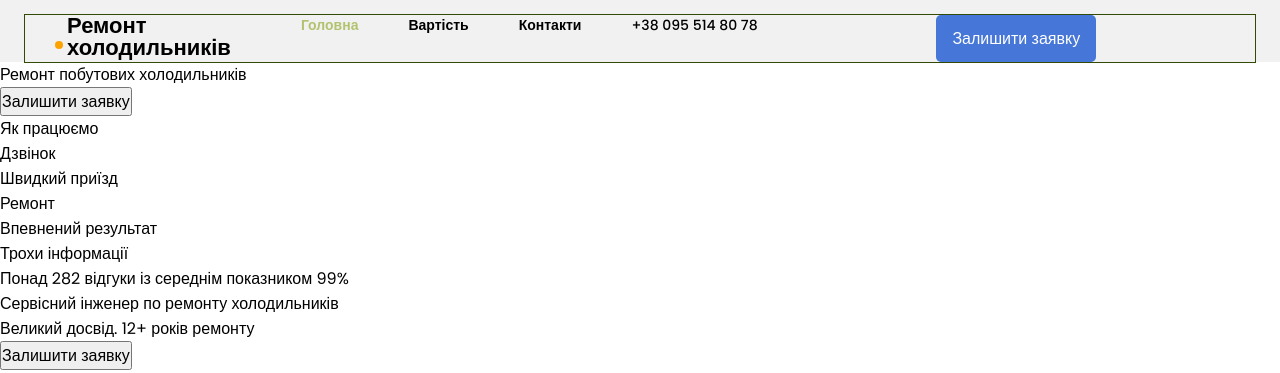
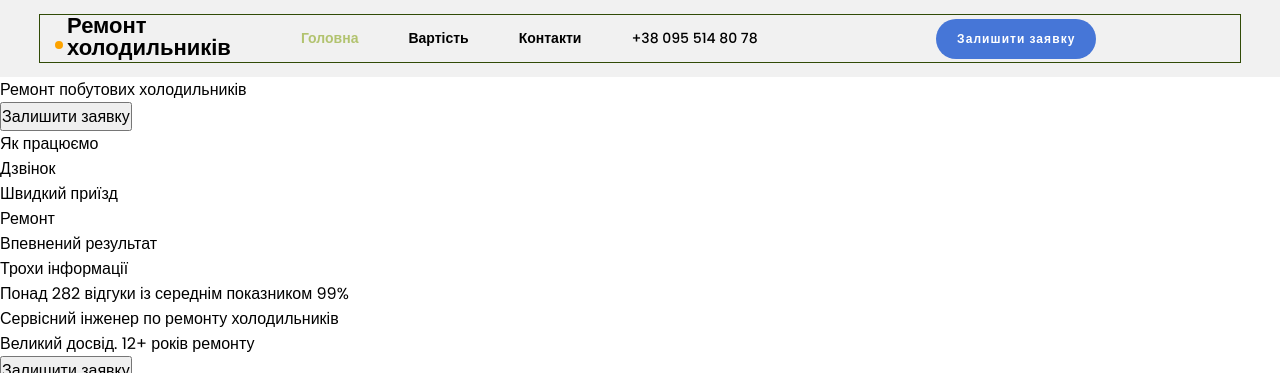
Before and after one commit to VadimBrikulya/fridge_landing, a plain HTML site: page index.html in a window 1280 px wide. Shown: the top 373 px of the page. Drawn offline with Linux system fonts and the light colour scheme.

Commit message:
Update main.css

```diff
--- a/css/main.css
+++ b/css/main.css
@@ -6,22 +6,24 @@ body{
     color: #000;
 }
 
-.container {
+.header .container {
+    align-items: center;
     outline: 1px solid rgb(49, 75, 7);
     display: flex;
-    max-width: 1230px;
-    padding: 0 30px;
+    max-width: 1200px;
+    padding: 0 15px;
     margin: 0 auto;
 }
 /* Header */
 .header{
     padding-top: 15px;
+    padding-bottom: 15px;
     background-color: #f1f1f1;
 
 }
 
 
-.logo{
+.header .logo{
     position: relative;
     padding-left: 12px;
     padding-bottom: 3px;
@@ -67,17 +69,21 @@ color: #000;
 /* components */
 
 .modal-btn{
+    width: 160px;
+    height: 40px;
+
+    border-radius: 25px;
+    margin: 0 auto;
+    appearance: none;
+
     border: 0;
-        border-radius: 10px;
-        background: #ccc;
-        margin: 0 auto;
-        appearance: none;
-            border: 0;
-            border-radius: 5px;
-            background: #4676D7;
-            color: #fff;
-            padding: 8px 16px;
-            font-size: 16px;
+    background:#4676D7;
+    color: rgb(255, 255, 255);
+    font-weight: 600;
+    line-height: 1.333;
+    padding: 8px 16px;
+    font-size: 12px;
+    letter-spacing: 0.09em;
 
 }
 .modal-btn:focus {
```
